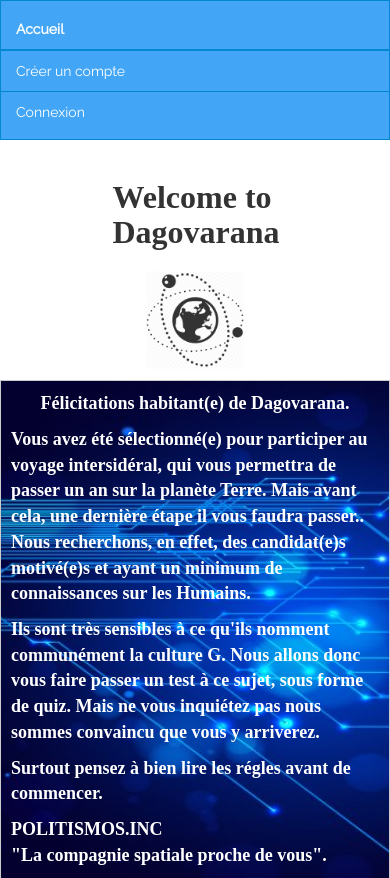
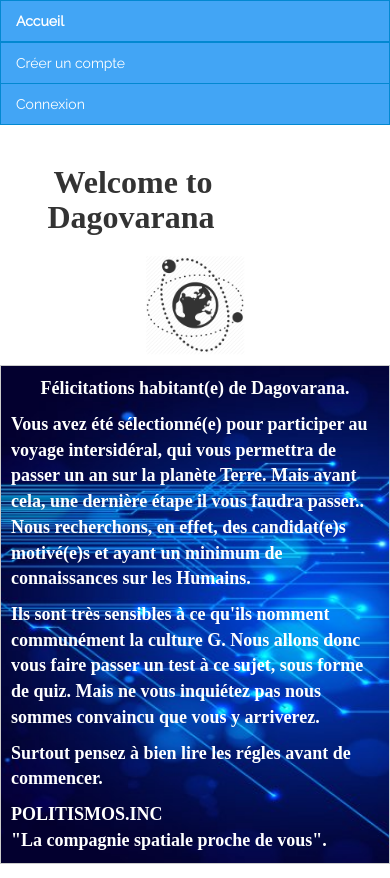
Before and after one commit to littleAsteria/projet-webforce3, a PHP site: template gameproject/templates/regles.html.twig in a window 390 px wide. Shown: the top 878 px of the page. Run offline with PHP 8.4, Linux system fonts and the light colour scheme; the template is opened without the code that fills it, so the values that code supplies are empty; some libraries are stand-ins or nearby versions; some web fonts are replaced.

Commit message:
Correction de css vues accueil et règles

```diff
--- a/gameproject/templates/layout.html.twig
+++ b/gameproject/templates/layout.html.twig
@@ -16,7 +16,7 @@
     </head>
     <body>
         {% if membre_manager.admin %}
-            <nav class="navbar navbar-inverse">
+            <nav class="navbar navbar-inverse" id="navbar-admin">
                 <div class="container">
                     <a class="navbar-brand">Menu admin</a>
                         <ul class="nav navbar-nav">
@@ -29,7 +29,7 @@
             </nav>
         {% endif %}
         <nav class="navbar navbar-default">
-                <div class="container">
+                <div class="container" id="navbar-container">
 
                         <ul class="nav navbar-nav navbar-right">
                             <li class="bottom"><a href="{{ path('homepage') }}"><strong>Accueil</strong></a></li>
--- a/gameproject/templates/regles.html.twig
+++ b/gameproject/templates/regles.html.twig
@@ -3,7 +3,7 @@
 {% block content %}
     <div class="container">
         <div class="row">
-             <h1 class='col-md-0 col-md-offset-4 col-xs-6 col-xs-offset-3' id="welcome"> Welcome to Dagovarana</h1>
+             <h1 class='col-md-0 col-md-offset-4 col-sm-offset-4 col-xs-6 col-xs-offset-1' id="welcome"> Welcome to Dagovarana</h1>
         </div>
 
         <div class="row" >
--- a/gameproject/web/assets/css/main.css
+++ b/gameproject/web/assets/css/main.css
@@ -14,6 +14,9 @@ li.top{
     border-top: solid 1px #0288d1;
 }
 
+.navbar-nav {
+    margin: 0;
+}
 
 .navbar-default .navbar-nav li a{
      color: #0288d1;
@@ -46,6 +49,14 @@ li.top{
 
 .margin-bottom-5 {
     margin-bottom: 5%;
+}
+
+#navbar-admin {
+    margin: 0;
+}
+
+#navbar-container {
+    padding: 0;
 }
 
 /*Options pour le Tableau de validation des questions*/
--- a/gameproject/web/assets/css/rules.css
+++ b/gameproject/web/assets/css/rules.css
@@ -11,7 +11,6 @@ body{
 /*titre h1*/
 #welcome{
    font-size: xx-large;
-   /*text-align: center;*/
    font-family:'Gruppo';
    font-weight: bold;
 }
@@ -77,3 +76,9 @@ body{
     text-align: center;
     margin-bottom: 15px;
 }
+
+@media screen and (max-width:400px){
+    #welcome{
+       text-align: right;
+    }
+}
```
